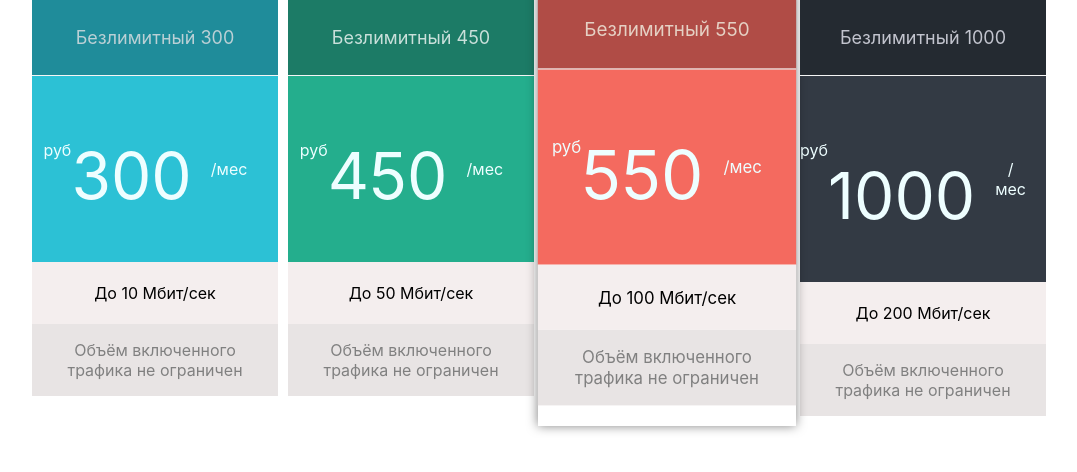
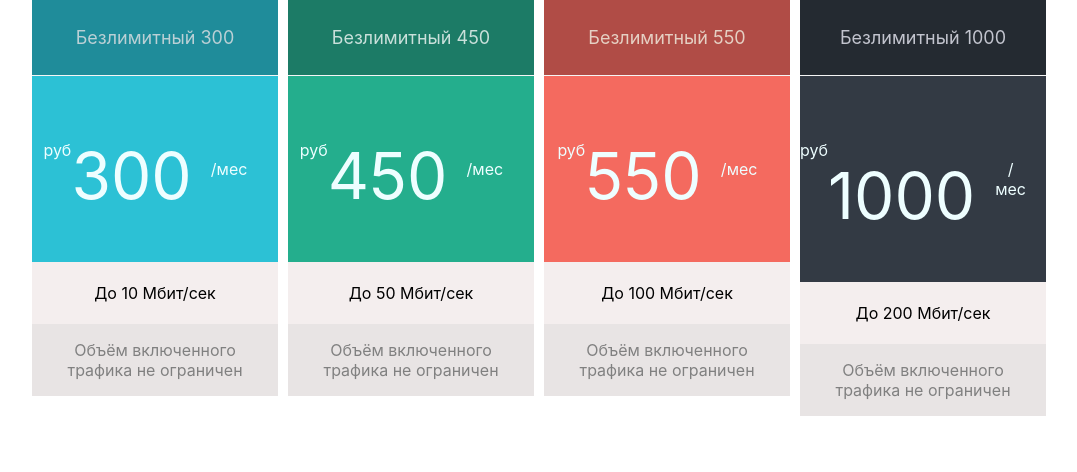
Before and after one commit to JuliaMichaela/23-week-tariff-app, a React (Create React App) app: page / in a window 1280 px wide. Shown: the top 472 px of the page, without its empty margins (101-1178 px from the left). Built offline with nearby package versions, Linux system fonts and the light colour scheme.

Commit message:
added useState

```diff
--- a/src/components/Tariff.jsx
+++ b/src/components/Tariff.jsx
@@ -1,11 +1,19 @@
+import React, { useState } from "react";
 import "../styles/tariff.css";
 
 export default function Tariff(props) {
 
-    const classCard = (props.isSelected ? "selected" : "");
+    const [isSelected, setIsSelected] = useState(false);
+
+    const handleChange = () => {
+        setIsSelected(!isSelected);
+    }
+
+
+    const classCard = (isSelected ? "selected" : "");
 
     return (
-        <div className={`card ${classCard}`}>
+        <div className={`card ${classCard}`} onClick={handleChange}>
             <header className={`card_header ${props.theme.card_header}`}>Безлимитный  {props.rate}</header>
             <div className={`card_price ${props.theme.card_price}`}>
                 <p className="card_value">руб </p>
```
